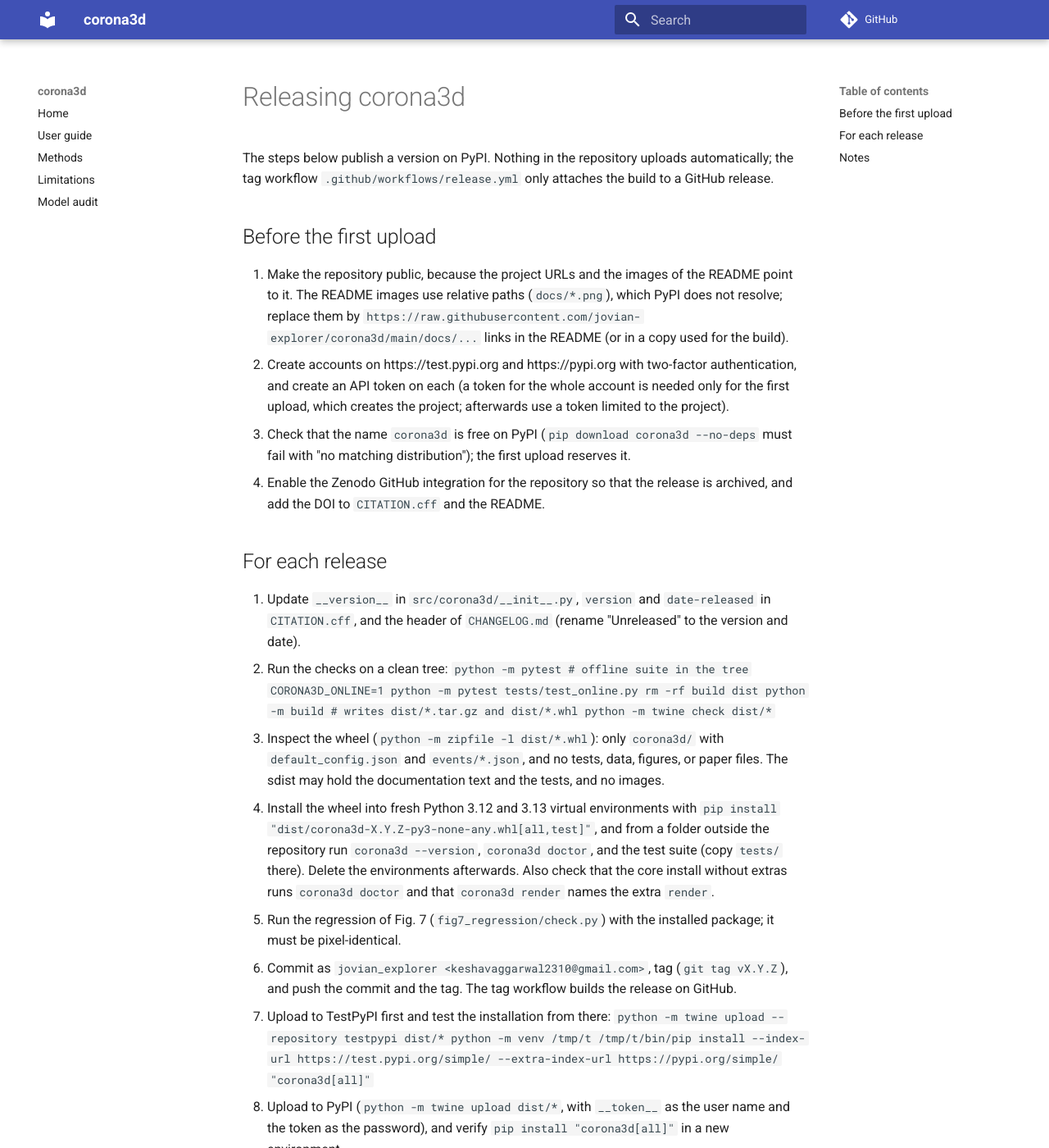
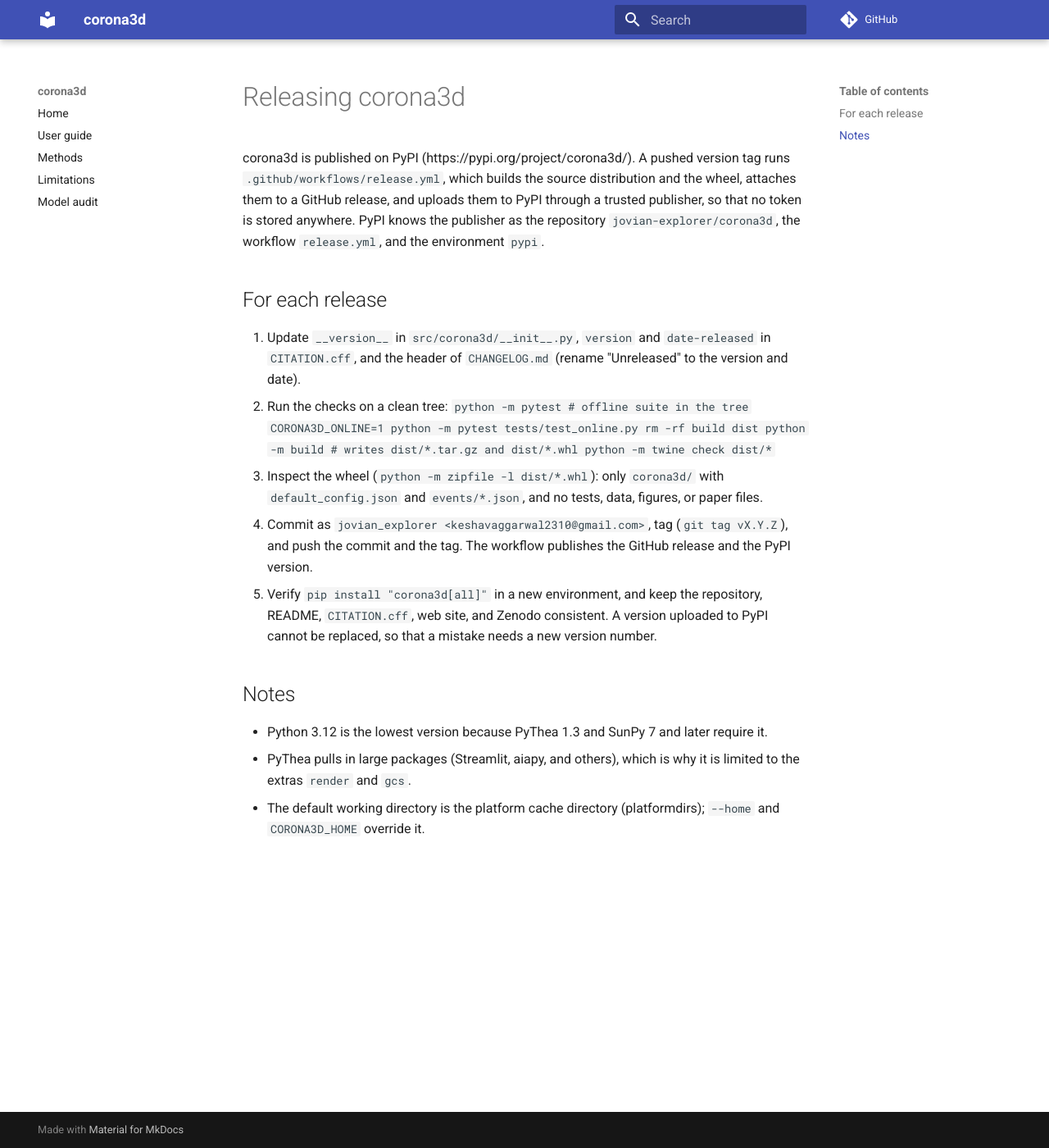
Before and after one commit to jovian-explorer/corona3d, an MkDocs documentation site: the page built from docs/RELEASING.md, in a window 1280 px wide and 1400 px high. Shown: the whole window at 82% size. Built offline with MkDocs 1.6.1 and Material for MkDocs 9.7.7, drawn with Linux system fonts in a browser that asks for light colours; comment, search, counter and statistics services are not loaded; some of the changed text lies outside the part shown.

Commit message:
Release 0.1.2: publish to PyPI through a trusted publisher
pip install corona3d now works; README and user guide give the PyPI
install, links and images use absolute URLs for the PyPI page, and the
release workflow builds, checks and uploads the distributions.

````diff
--- a/docs/RELEASING.md
+++ b/docs/RELEASING.md
@@ -1,13 +1,6 @@
 # Releasing corona3d
 
-The steps below publish a version on PyPI. Nothing in the repository uploads automatically; the tag workflow `.github/workflows/release.yml` only attaches the build to a GitHub release.
-
-## Before the first upload
-
-1. Make the repository public, because the project URLs and the images of the README point to it. The README images use relative paths (`docs/*.png`), which PyPI does not resolve; replace them by `https://raw.githubusercontent.com/jovian-explorer/corona3d/main/docs/...` links in the README (or in a copy used for the build).
-2. Create accounts on https://test.pypi.org and https://pypi.org with two-factor authentication, and create an API token on each (a token for the whole account is needed only for the first upload, which creates the project; afterwards use a token limited to the project).
-3. Check that the name `corona3d` is free on PyPI (`pip download corona3d --no-deps` must fail with "no matching distribution"); the first upload reserves it.
-4. Enable the Zenodo GitHub integration for the repository so that the release is archived, and add the DOI to `CITATION.cff` and the README.
+corona3d is published on PyPI (https://pypi.org/project/corona3d/). A pushed version tag runs `.github/workflows/release.yml`, which builds the source distribution and the wheel, attaches them to a GitHub release, and uploads them to PyPI through a trusted publisher, so that no token is stored anywhere. PyPI knows the publisher as the repository `jovian-explorer/corona3d`, the workflow `release.yml`, and the environment `pypi`.
 
 ## For each release
 
@@ -20,18 +13,9 @@
    python -m build                               # writes dist/*.tar.gz and dist/*.whl
    python -m twine check dist/*
    ```
-3. Inspect the wheel (`python -m zipfile -l dist/*.whl`): only `corona3d/` with `default_config.json` and `events/*.json`, and no tests, data, figures, or paper files. The sdist may hold the documentation text and the tests, and no images.
-4. Install the wheel into fresh Python 3.12 and 3.13 virtual environments with `pip install "dist/corona3d-X.Y.Z-py3-none-any.whl[all,test]"`, and from a folder outside the repository run `corona3d --version`, `corona3d doctor`, and the test suite (copy `tests/` there). Delete the environments afterwards. Also check that the core install without extras runs `corona3d doctor` and that `corona3d render` names the extra `render`.
-5. Run the regression of Fig. 7 (`fig7_regression/check.py`) with the installed package; it must be pixel-identical.
-6. Commit as `jovian_explorer <keshavaggarwal2310@gmail.com>`, tag (`git tag vX.Y.Z`), and push the commit and the tag. The tag workflow builds the release on GitHub.
-7. Upload to TestPyPI first and test the installation from there:
-   ```
-   python -m twine upload --repository testpypi dist/*
-   python -m venv /tmp/t
-   /tmp/t/bin/pip install --index-url https://test.pypi.org/simple/ --extra-index-url https://pypi.org/simple/ "corona3d[all]"
-   ```
-8. Upload to PyPI (`python -m twine upload dist/*`, with `__token__` as the user name and the token as the password), and verify `pip install "corona3d[all]"` in a new environment.
-9. Afterwards, change the install text of the README and the user guide from "until then, from GitHub" to the PyPI command, and keep the repository, README, `CITATION.cff`, the web site, and Zenodo consistent. A version uploaded to PyPI cannot be replaced; a mistake needs a new version number.
+3. Inspect the wheel (`python -m zipfile -l dist/*.whl`): only `corona3d/` with `default_config.json` and `events/*.json`, and no tests, data, figures, or paper files.
+4. Commit as `jovian_explorer <keshavaggarwal2310@gmail.com>`, tag (`git tag vX.Y.Z`), and push the commit and the tag. The workflow publishes the GitHub release and the PyPI version.
+5. Verify `pip install "corona3d[all]"` in a new environment, and keep the repository, README, `CITATION.cff`, web site, and Zenodo consistent. A version uploaded to PyPI cannot be replaced, so that a mistake needs a new version number.
 
 ## Notes
 
--- a/src/corona3d/__init__.py
+++ b/src/corona3d/__init__.py
@@ -2,7 +2,7 @@
 coronal mass ejections, and radio sources for any event from public MHD, coronagraph, and radio
 data, with its own field-line tracer, a parameter-free selection of the streamer loops, an automated
 GCS fit with a stated quality, and a record of what was measured and what was assumed."""
-__version__ = "0.2.0"
+__version__ = "0.1.2"
 
 from .layers import LAYERS, ON  # noqa: E402
 from .paths import config as load_config  # noqa: E402
````
Also changed, not shown: CHANGELOG.md (+4 -2 lines), README.md (+15 -19 lines), docs/USER_GUIDE.md (+2 -2 lines), 2 other files.
